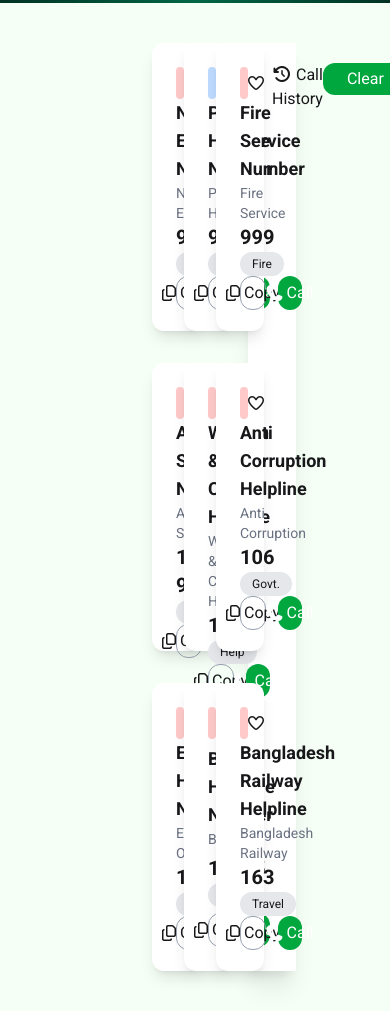
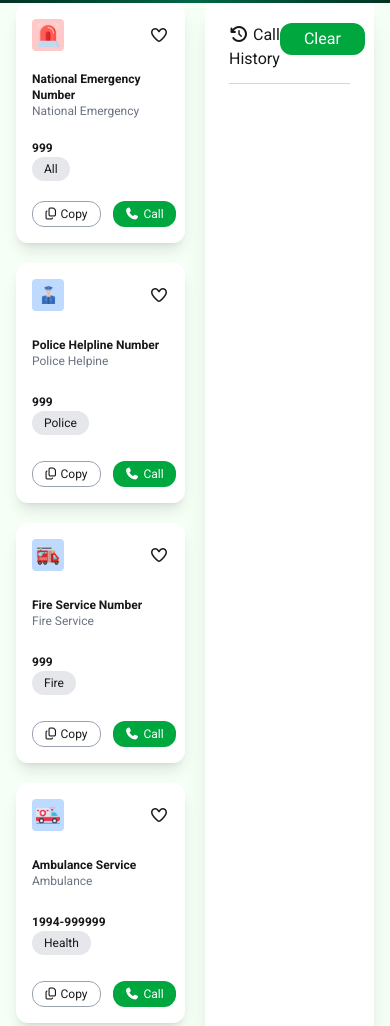
Before and after one commit to shalehNetDev/B12-A5-Emergency-Hotline, a plain HTML site: page index.html in a window 390 px wide. Shown: the part 273-1299 px from the top of the page. Drawn offline with nearby package versions, Linux system fonts and the light colour scheme.

Commit message:
update responsive

```diff
--- a/index.html
+++ b/index.html
@@ -44,191 +44,191 @@
 
         <!-- card section -->
 
-     <section class="grid grid-cols-4 grid-rows-3 gap-8 p-10 mx-28">
-        <div class="card bg-white shadow-lg rounded-xl p-6 h-72 flex flex-col justify-between">
+     <section class="grid grid-cols-2 gap-5 xl:grid-cols-4 xl:grid-rows-3 xl:gap-8 xl:p-10 xl:mx-28 mx-4">
+        <div class="grid grid-cols-1 xl:grid-cols-3 xl:col-span-3 xl:row-span-3 gap-5 xl:gap-8">
+            <div class="card bg-white shadow-lg rounded-xl p-4 h-60 md:p-6 md:h-72 flex flex-col justify-between">
                 <div class="flex items-center justify-between">
                     <img src="./assets/emergency.png" alt="" class="w-8 h-8 bg-red-200 p-1 rounded">
                     <i class="heart cursor-pointer fa-regular fa-heart"></i>
                 </div>
                 <div>
-                <h1 class="callingHeader font-bold text-lg">National Emergency Number</h1>
-                <p class="text-sm text-gray-500">National Emergency</p>
+                    <h1 class="callingHeader font-bold text-xs md:text-lg">National Emergency Number</h1>
+                    <p class="text-xs md:text-sm text-gray-500">National Emergency</p>
                 </div>
                 <div>
-                <h1 class="callingNumber font-bold text-xl">999</h1>
+                    <h1 class="callingNumber font-bold text-xs md:text-xl">999</h1>
                     <span class="bg-gray-200 rounded-2xl text-xs px-3 py-1 inline-block">All</span>
                 </div>
                 <div class="flex gap-3">
-                <button class="copyButtons border border-gray-400 px-3 py-1 w-1/2 rounded-xl flex items-center justify-center gap-1">
+                    <button class="copyButtons border border-gray-400 px-3 py-1 w-1/2 rounded-xl flex items-center justify-center gap-1 text-xs md:text-base">
                         <i class="fa-regular fa-copy"></i> Copy</button>
-                <button class="callButton text-white bg-[#00a63e] px-3 py-1 w-1/2 rounded-xl flex items-center justify-center gap-1">
+                    <button class="callButton text-white bg-[#00a63e] px-3 py-1 w-1/2 rounded-xl flex items-center justify-center gap-1 text-xs md:text-base">
                         <i class="fa-solid fa-phone"></i> Call</button>
                 </div>
             </div>
-        <div class="card bg-white shadow-lg rounded-xl p-6 h-72 flex flex-col justify-between">
+            <div class="card bg-white shadow-lg rounded-xl p-4 h-60 md:p-6 md:h-72 flex flex-col justify-between">
                 <div class="flex items-center justify-between">
                     <img src="./assets/police.png" alt="" class="w-8 h-8 bg-blue-200 p-1 rounded">
                     <i class="heart cursor-pointer fa-regular fa-heart"></i>
                 </div>
                 <div>
-                <h1 class="callingHeader font-bold text-lg">Police Helpine Number</h1>
-                <p class="text-sm text-gray-500">Police Helpine</p>
+                    <h1 class="callingHeader font-bold text-xs md:text-lg">Police Helpline Number</h1>
+                    <p class="text-xs md:text-sm text-gray-500">Police Helpine</p>
                 </div>
                 <div>
-                <h1 class="callingNumber font-bold text-xl">999</h1>
+                    <h1 class="callingNumber font-bold text-xs md:text-xl">999</h1>
                     <span class="bg-gray-200 rounded-2xl text-xs px-3 py-1 inline-block">Police</span>
                 </div>
                 <div class="flex gap-3">
-                <button class="copyButtons border border-gray-400 px-3 py-1 w-1/2 rounded-xl flex items-center justify-center gap-1">
+                    <button class="copyButtons border border-gray-400 px-3 py-1 w-1/2 rounded-xl flex items-center justify-center gap-1 text-xs md:text-base">
                         <i class="fa-regular fa-copy"></i> Copy</button>
-                <button class="callButton text-white bg-[#00a63e] px-3 py-1 w-1/2 rounded-xl flex items-center justify-center gap-1">
+                    <button class="callButton text-white bg-[#00a63e] px-3 py-1 w-1/2 rounded-xl flex items-center justify-center gap-1 text-xs md:text-base">
                         <i class="fa-solid fa-phone"></i> Call</button>
                 </div>
             </div>
-        <div class="card bg-white shadow-lg rounded-xl p-6 h-72 flex flex-col justify-between">
+            <div class="card bg-white shadow-lg rounded-xl p-4 h-60 md:p-6 md:h-72 flex flex-col justify-between">
                 <div class="flex items-center justify-between">
-                <img src="./assets/fire-service.png" alt="" class="w-8 h-8 bg-red-200 p-1 rounded">
+                    <img src="./assets/fire-service.png" alt="" class="w-8 h-8 bg-blue-200 p-1 rounded">
                     <i class="heart cursor-pointer fa-regular fa-heart"></i>
                 </div>
                 <div>
-                <h1 class="callingHeader font-bold text-lg">Fire Service Number</h1>
-                <p class="text-sm text-gray-500">Fire Service</p>
+                    <h1 class="callingHeader font-bold text-xs md:text-lg">Fire Service Number</h1>
+                    <p class="text-xs md:text-sm text-gray-500">Fire Service</p>
                 </div>
                 <div>
-                <h1 class="callingNumber font-bold text-xl">999</h1>
+                    <h1 class="callingNumber font-bold text-xs md:text-xl">999</h1>
                     <span class="bg-gray-200 rounded-2xl text-xs px-3 py-1 inline-block">Fire</span>
                 </div>
                 <div class="flex gap-3">
-                <button class="copyButtons border border-gray-400 px-3 py-1 w-1/2 rounded-xl flex items-center justify-center gap-1">
+                    <button class="copyButtons border border-gray-400 px-3 py-1 w-1/2 rounded-xl flex items-center justify-center gap-1 text-xs md:text-base">
                         <i class="fa-regular fa-copy"></i> Copy</button>
-                <button class="callButton text-white bg-[#00a63e] px-3 py-1 w-1/2 rounded-xl flex items-center justify-center gap-1">
+                    <button class="callButton text-white bg-[#00a63e] px-3 py-1 w-1/2 rounded-xl flex items-center justify-center gap-1 text-xs md:text-base">
                         <i class="fa-solid fa-phone"></i> Call</button>
                 </div>
             </div>
-        <div class="card bg-white shadow-lg rounded-xl p-6 h-72 flex flex-col justify-between">
+            <div class="card bg-white shadow-lg rounded-xl p-4 h-60 md:p-6 md:h-72 flex flex-col justify-between">
                 <div class="flex items-center justify-between">
-                <img src="./assets/ambulance.png" alt="" class="w-8 h-8 bg-red-200 p-1 rounded">
+                    <img src="./assets/ambulance.png" alt="" class="w-8 h-8 bg-blue-200 p-1 rounded">
                     <i class="heart cursor-pointer fa-regular fa-heart"></i>
                 </div>
                 <div>
-                <h1 class="callingHeader font-bold text-lg">Ambulance Service Number</h1>
-                <p class="text-sm text-gray-500">Ambulance Service</p>
+                    <h1 class="callingHeader font-bold text-xs md:text-lg">Ambulance Service</h1>
+                    <p class="text-xs md:text-sm text-gray-500">Ambulance</p>
                 </div>
                 <div>
-                <h1 class="callingNumber font-bold text-xl">1994-999999</h1>
+                    <h1 class="callingNumber font-bold text-xs md:text-xl">1994-999999</h1>
                     <span class="bg-gray-200 rounded-2xl text-xs px-3 py-1 inline-block">Health</span>
                 </div>
                 <div class="flex gap-3">
-                <button class="copyButtons border border-gray-400 px-3 py-1 w-1/2 rounded-xl flex items-center justify-center gap-1">
+                    <button class="copyButtons border border-gray-400 px-3 py-1 w-1/2 rounded-xl flex items-center justify-center gap-1 text-xs md:text-base">
                         <i class="fa-regular fa-copy"></i> Copy</button>
-                <button class="callButton text-white bg-[#00a63e] px-3 py-1 w-1/2 rounded-xl flex items-center justify-center gap-1">
+                    <button class="callButton text-white bg-[#00a63e] px-3 py-1 w-1/2 rounded-xl flex items-center justify-center gap-1 text-xs md:text-base">
                         <i class="fa-solid fa-phone"></i> Call</button>
                 </div>
             </div>
-        <div class="card bg-white shadow-lg rounded-xl p-6 h-72 flex flex-col justify-between">
+            <div class="card bg-white shadow-lg rounded-xl p-4 h-60 md:p-6 md:h-72 flex flex-col justify-between">
                 <div class="flex items-center justify-between">
-                <img src="./assets/emergency.png" alt="" class="w-8 h-8 bg-red-200 p-1 rounded">
+                    <img src="./assets/emergency.png" alt="" class="w-8 h-8 bg-blue-200 p-1 rounded">
                     <i class="heart cursor-pointer fa-regular fa-heart"></i>
                 </div>
                 <div>
-                <h1 class="callingHeader font-bold text-lg">Women & Child Helpine</h1>
-                <p class="text-sm text-gray-500">Women & Child Helpine</p>
+                    <h1 class="callingHeader font-bold text-xs md:text-lg">Women & Child Helpine</h1>
+                    <p class="text-xs md:text-sm text-gray-500">Women & Child Helpine</p>
                 </div>
                 <div>
-                <h1 class="callingNumber font-bold text-xl">109</h1>
+                    <h1 class="callingNumber font-bold text-xs md:text-xl">109</h1>
                     <span class="bg-gray-200 rounded-2xl text-xs px-3 py-1 inline-block">Help</span>
                 </div>
                 <div class="flex gap-3">
-                <button class="copyButtons border border-gray-400 px-3 py-1 w-1/2 rounded-xl flex items-center justify-center gap-1">
+                    <button class="copyButtons border border-gray-400 px-3 py-1 w-1/2 rounded-xl flex items-center justify-center gap-1 text-xs md:text-base">
                         <i class="fa-regular fa-copy"></i> Copy</button>
-                <button class="callButton text-white bg-[#00a63e] px-3 py-1 w-1/2 rounded-xl flex items-center justify-center gap-1">
+                    <button class="callButton text-white bg-[#00a63e] px-3 py-1 w-1/2 rounded-xl flex items-center justify-center gap-1 text-xs md:text-base">
                         <i class="fa-solid fa-phone"></i> Call</button>
                 </div>
             </div>
-        <div class="card bg-white shadow-lg rounded-xl p-6 h-72 flex flex-col justify-between">
+            <div class="card bg-white shadow-lg rounded-xl p-4 h-60 md:p-6 md:h-72 flex flex-col justify-between">
                 <div class="flex items-center justify-between">
-                <img src="./assets/emergency.png" alt="" class="w-8 h-8 bg-red-200 p-1 rounded">
+                    <img src="./assets/emergency.png" alt="" class="w-8 h-8 bg-blue-200 p-1 rounded">
                     <i class="heart cursor-pointer fa-regular fa-heart"></i>
                 </div>
                 <div>
-                <h1 class="callingHeader font-bold text-lg">Anti Corruption Helpline</h1>
-                <p class="text-sm text-gray-500">Anti Corruption</p>
+                    <h1 class="callingHeader font-bold text-xs md:text-lg">Anti Corruption Helpline</h1>
+                    <p class="text-xs md:text-sm text-gray-500">Anti Corruption</p>
                 </div>
                 <div>
-                <h1 class="callingNumber font-bold text-xl">106</h1>
+                    <h1 class="callingNumber font-bold text-xs md:text-xl">106</h1>
                     <span class="bg-gray-200 rounded-2xl text-xs px-3 py-1 inline-block">Govt.</span>
                 </div>
                 <div class="flex gap-3">
-                <button class="copyButtons border border-gray-400 px-3 py-1 w-1/2 rounded-xl flex items-center justify-center gap-1">
+                    <button class="copyButtons border border-gray-400 px-3 py-1 w-1/2 rounded-xl flex items-center justify-center gap-1 text-xs md:text-base">
                         <i class="fa-regular fa-copy"></i> Copy</button>
-                <button class="callButton text-white bg-[#00a63e] px-3 py-1 w-1/2 rounded-xl flex items-center justify-center gap-1">
+                    <button class="callButton text-white bg-[#00a63e] px-3 py-1 w-1/2 rounded-xl flex items-center justify-center gap-1 text-xs md:text-base">
                         <i class="fa-solid fa-phone"></i> Call</button>
                 </div>
             </div>
-        <div class=" card bg-white shadow-lg rounded-xl p-6 h-72 flex flex-col justify-between">
+            <div class="card bg-white shadow-lg rounded-xl p-4 h-60 md:p-6 md:h-72 flex flex-col justify-between">
                 <div class="flex items-center justify-between">
-                <img src="./assets/emergency.png" alt="" class="w-8 h-8 bg-red-200 p-1 rounded">
+                    <img src="./assets/emergency.png" alt="" class="w-8 h-8 bg-blue-200 p-1 rounded">
                     <i class="heart cursor-pointer fa-regular fa-heart"></i>
                 </div>
                 <div>
-                <h1 class="callingHeader font-bold text-lg">Electricity Helpline Number</h1>
-                <p class="text-sm text-gray-500">Electricity Outrage</p>
+                    <h1 class="callingHeader font-bold text-xs md:text-lg">Electricity Helpline Number</h1>
+                    <p class="text-xs md:text-sm text-gray-500">Electricity Outrage</p>
                 </div>
                 <div>
-                <h1 class="callingNumber font-bold text-xl">16216</h1>
-                <span class="bg-gray-200 rounded-2xl text-xs px-3 py-1 inline-block">Electricity</span>
+                    <h1 class="callingNumber font-bold text-xs md:text-xl">16216</h1>
+                    <span class="bg-gray-200 rounded-2xl text-xs px-3 py-1 inline-block">Electricity.</span>
                 </div>
                 <div class="flex gap-3">
-                <button class="copyButtons border border-gray-400 px-3 py-1 w-1/2 rounded-xl flex items-center justify-center gap-1">
+                    <button class="copyButtons border border-gray-400 px-3 py-1 w-1/2 rounded-xl flex items-center justify-center gap-1 text-xs md:text-base">
                         <i class="fa-regular fa-copy"></i> Copy</button>
-                <button class="callButton text-white bg-[#00a63e] px-3 py-1 w-1/2 rounded-xl flex items-center justify-center gap-1">
+                    <button class="callButton text-white bg-[#00a63e] px-3 py-1 w-1/2 rounded-xl flex items-center justify-center gap-1 text-xs md:text-base">
                         <i class="fa-solid fa-phone"></i> Call</button>
                 </div>
             </div>
-        <div class="card bg-white shadow-lg rounded-xl p-6 h-72 flex flex-col justify-between">
+            <div class="card bg-white shadow-lg rounded-xl p-4 h-60 md:p-6 md:h-72 flex flex-col justify-between">
                 <div class="flex items-center justify-between">
-                <img src="./assets/emergency.png" alt="" class="w-8 h-8 bg-red-200 p-1 rounded">
+                    <img src="./assets/emergency.png" alt="" class="w-8 h-8 bg-blue-200 p-1 rounded">
                     <i class="heart cursor-pointer fa-regular fa-heart"></i>
                 </div>
                 <div>
-                <h1 class="callingHeader font-bold text-lg">Brac Helpline Number</h1>
-                <p class="text-sm text-gray-500">Brac</p>
+                    <h1 class="callingHeader font-bold text-xs md:text-lg">Brac Helpline Number</h1>
+                    <p class="text-xs md:text-sm text-gray-500">Brac</p>
                 </div>
                 <div>
-                <h1 class="callingNumber font-bold text-xl">16445</h1>
+                    <h1 class="callingNumber font-bold text-xs md:text-xl">16445</h1>
                     <span class="bg-gray-200 rounded-2xl text-xs px-3 py-1 inline-block">NGO</span>
                 </div>
                 <div class="flex gap-3">
-                <button class="copyButtons border border-gray-400 px-3 py-1 w-1/2 rounded-xl flex items-center justify-center gap-1">
+                    <button class="copyButtons border border-gray-400 px-3 py-1 w-1/2 rounded-xl flex items-center justify-center gap-1 text-xs md:text-base">
                         <i class="fa-regular fa-copy"></i> Copy</button>
-                <button class="callButton text-white bg-[#00a63e] px-3 py-1 w-1/2 rounded-xl flex items-center justify-center gap-1">
+                    <button class="callButton text-white bg-[#00a63e] px-3 py-1 w-1/2 rounded-xl flex items-center justify-center gap-1 text-xs md:text-base">
                         <i class="fa-solid fa-phone"></i> Call</button>
                 </div>
             </div>
-        <div class="card bg-white shadow-lg rounded-xl p-6 h-72 flex flex-col justify-between">
+            <div class="card bg-white shadow-lg rounded-xl p-4 h-60 md:p-6 md:h-72 flex flex-col justify-between">
                 <div class="flex items-center justify-between">
-                <img src="./assets/emergency.png" alt="" class="w-8 h-8 bg-red-200 p-1 rounded">
+                    <img src="./assets/emergency.png" alt="" class="w-8 h-8 bg-blue-200 p-1 rounded">
                     <i class="heart cursor-pointer fa-regular fa-heart"></i>
                 </div>
                 <div>
-                <h1 class="callingHeader font-bold text-lg">Bangladesh Railway Helpline </h1>
-                <p class="text-sm text-gray-500">Bangladesh Railway</p>
+                    <h1 class="callingHeader font-bold text-xs md:text-lg">Bangladesh Railway Helpline</h1>
+                    <p class="text-xs md:text-sm text-gray-500">Bangladesh Railway</p>
                 </div>
                 <div>
-                <h1 class="callingNumber font-bold text-xl">163</h1>
+                    <h1 class="callingNumber font-bold text-xs md:text-xl">163</h1>
                     <span class="bg-gray-200 rounded-2xl text-xs px-3 py-1 inline-block">Travel</span>
                 </div>
                 <div class="flex gap-3">
-                <button class="copyButtons border border-gray-400 px-3 py-1 w-1/2 rounded-xl flex items-center justify-center gap-1">
+                    <button class="copyButtons border border-gray-400 px-3 py-1 w-1/2 rounded-xl flex items-center justify-center gap-1 text-xs md:text-base">
                         <i class="fa-regular fa-copy"></i> Copy</button>
-                <button class="callButton text-white bg-[#00a63e] px-3 py-1 w-1/2 rounded-xl flex items-center justify-center gap-1">
+                    <button class="callButton text-white bg-[#00a63e] px-3 py-1 w-1/2 rounded-xl flex items-center justify-center gap-1 text-xs md:text-base">
                         <i class="fa-solid fa-phone"></i> Call</button>
                 </div>
             </div>
-
-
-
-        <div class="col-start-4 row-start-1 row-span-3 h-full">
+    </div>
+        <!-- <div class="col-start-2 md:col-start-4 row-start-1 row-span-3 h-full"> -->
+        <div class="h-full xl:col-start-4 xl:row-start-1 xl:row-span-3">
 
             <div class="h-full bg-white shadow-xl px-6 py-5 rounded-l">
                 <div class="flex items-start justify-between g">
```
Lines whose indentation alone changed are shown as unchanged.
